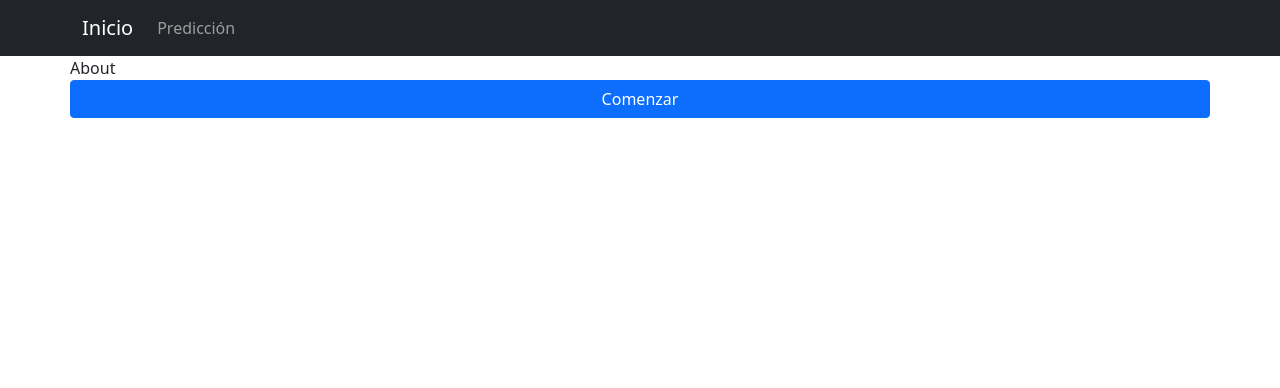
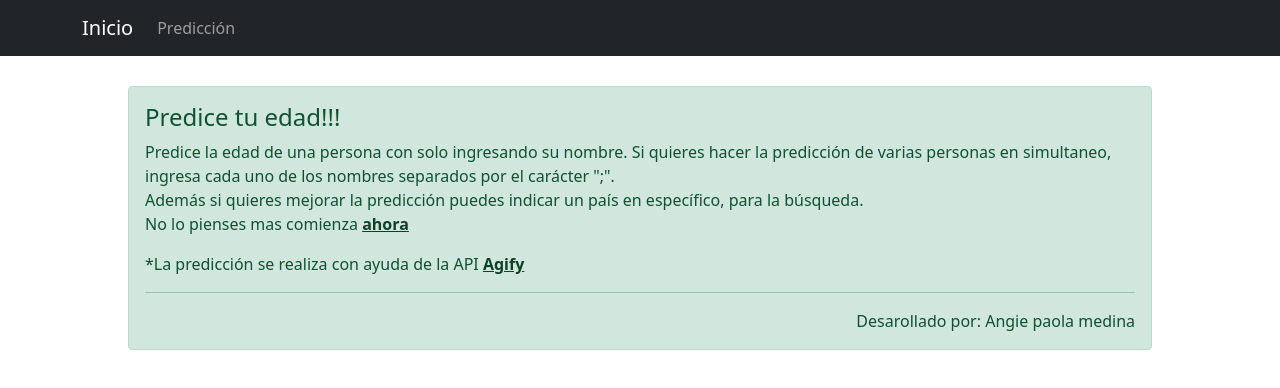
Before and after one commit to paolaMedina/test_react_agify, a React (Create React App) app: page / in a window 1280 px wide. Shown: the top 388 px of the page. Built offline with nearby package versions, Linux system fonts and the light colour scheme.

Commit message:
page About

```diff
--- a/public/index.html
+++ b/public/index.html
@@ -10,34 +10,11 @@
       content="Web site created using create-react-app"
     />
     <link rel="apple-touch-icon" href="%PUBLIC_URL%/logo192.png" />
-    <!--
-      manifest.json provides metadata used when your web app is installed on a
-      user's mobile device or desktop. See https://developers.google.com/web/fundamentals/web-app-manifest/
-    -->
     <link rel="manifest" href="%PUBLIC_URL%/manifest.json" />
-    <!--
-      Notice the use of %PUBLIC_URL% in the tags above.
-      It will be replaced with the URL of the `public` folder during the build.
-      Only files inside the `public` folder can be referenced from the HTML.
-
-      Unlike "/favicon.ico" or "favicon.ico", "%PUBLIC_URL%/favicon.ico" will
-      work correctly both with client-side routing and a non-root public URL.
-      Learn how to configure a non-root public URL by running `npm run build`.
-    -->
-    <title>React App</title>
+    <title>Predecir App</title>
   </head>
   <body>
     <noscript>You need to enable JavaScript to run this app.</noscript>
     <div id="root"></div>
-    <!--
-      This HTML file is a template.
-      If you open it directly in the browser, you will see an empty page.
-
-      You can add webfonts, meta tags, or analytics to this file.
-      The build step will place the bundled scripts into the <body> tag.
-
-      To begin the development, run `npm start` or `yarn start`.
-      To create a production bundle, use `npm run build` or `yarn build`.
-    -->
   </body>
 </html>
--- /dev/null
+++ b/src/components/about/About.css
@@ -0,0 +1,4 @@
+.card-about {
+  width: 80%;
+  padding-top: 30px;
+}
--- a/src/components/about/About.js
+++ b/src/components/about/About.js
@@ -1,17 +1,34 @@
+import { breakStatement } from '@babel/types';
 import React from 'react';
-import { Container, Button, Row } from 'react-bootstrap';
+import { Container, Row, Alert } from 'react-bootstrap';
+import './About.css';
 
 export const About = () => {
-  const go = () => console.log('/search');
-
   return (
-    <Container>
-      <Row>About</Row>
+    <Container className="card-about">
       <Row>
-        <Button variant="primary" onClick={go}>
-          Comenzar
-        </Button>
+        <Alert variant="success">
+          <Alert.Heading>Predice tu edad!!!</Alert.Heading>
+          <p>
+            Predice la edad de una persona con solo ingresando su nombre. Si quieres hacer la predicción de varias
+            personas en simultaneo, ingresa cada uno de los nombres separados por el carácter ";". <br /> Además si
+            quieres mejorar la predicción puedes indicar un país en específico, para la búsqueda.
+            <br /> No lo pienses mas comienza{' '}
+            <Alert.Link className="mb-0" href="search">
+              ahora
+            </Alert.Link>
+          </p>
+          <p>
+            *La predicción se realiza con ayuda de la API{' '}
+            <Alert.Link className="mb-0" href="https://agify.io/">
+              Agify
+            </Alert.Link>
+          </p>
+          <hr />
+          <div className="d-flex justify-content-end">Desarollado por: Angie paola medina</div>
+        </Alert>
       </Row>
+      <Row></Row>
     </Container>
   );
 };
--- a/src/components/search/Search.js
+++ b/src/components/search/Search.js
@@ -44,6 +44,7 @@
             </Form.Group>
 
             <Form.Group className="mb-3" controlId="formBasicPassword">
+              <Form.Label>País</Form.Label>
               <Select name="searchCountry" value={searchCountry} onChange={handleChangeCountry} options={countryData} />
             </Form.Group>
             <Button variant="primary" type="submit">
```
